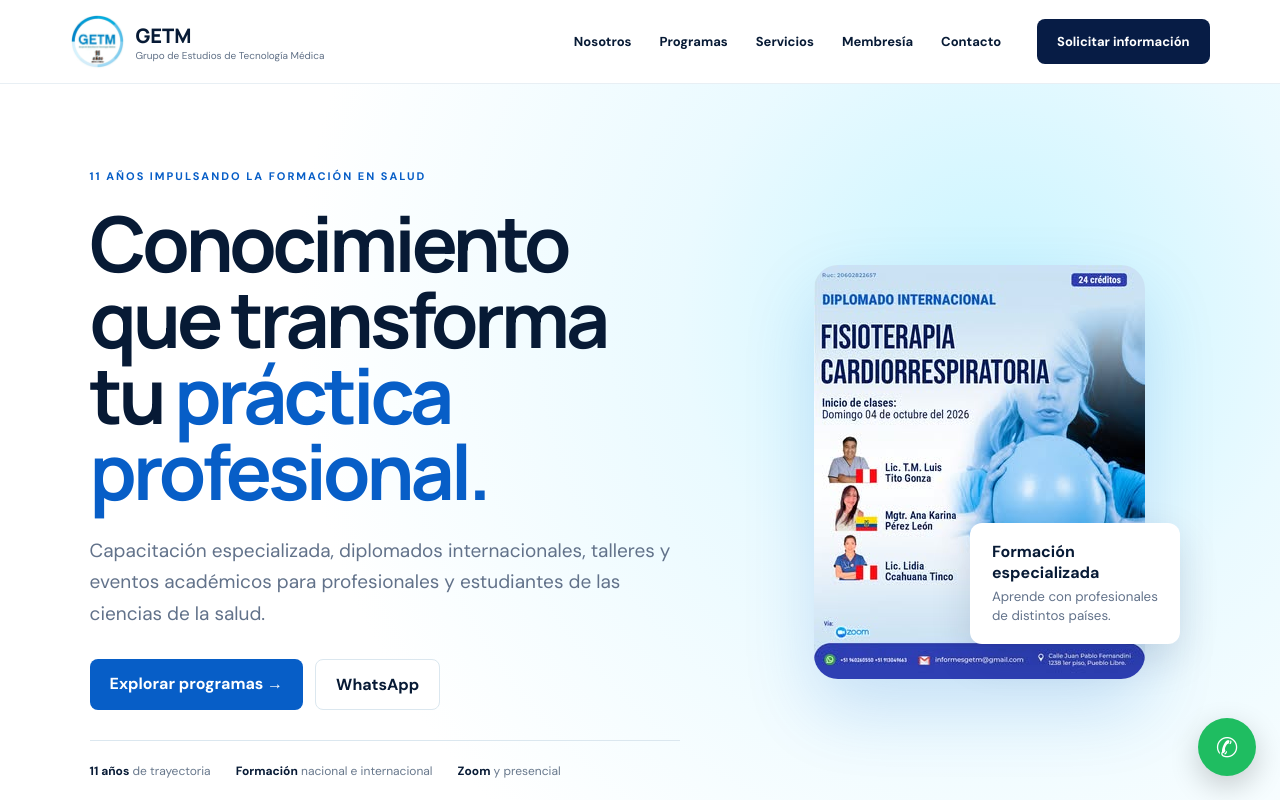
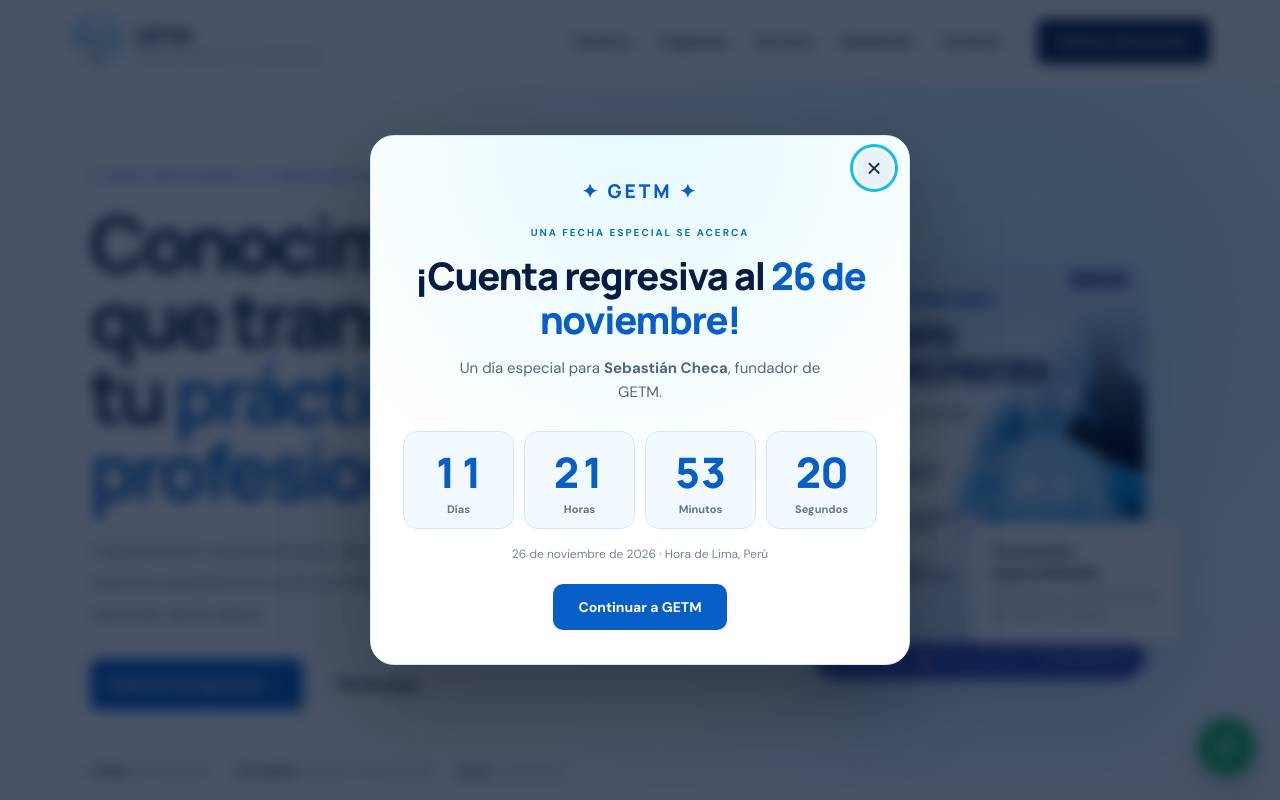
Before and after one commit to GianpierreCalderon123/getm, a plain HTML site: page index.html in a window 1280 px wide. Shown: the top 800 px of the page. Drawn offline with Linux system fonts and the light colour scheme.

Commit message:
Agregar popup de cuenta regresiva al 26 de noviembre de GETM

```diff
--- a/styles.css
+++ b/styles.css
@@ -12,3 +12,26 @@ header{height:84px;display:flex;align-items:center;padding:0 5.5%;gap:36px;posit
 .contact{padding:100px 7%;background:linear-gradient(120deg,#061a40,#083575);color:#fff;display:grid;grid-template-columns:1fr .7fr;gap:10%;align-items:center}.contact>div:first-child p{color:#b8cbe4;font-size:17px;line-height:1.6;max-width:600px}.cyan{background:var(--cyan);color:#05204b;display:inline-block;margin-top:15px}.contactdata{border-left:1px solid #44628d;padding-left:50px}.contactdata p{display:flex;flex-direction:column;margin:0;padding:18px 0;border-bottom:1px solid #294a78}.contactdata small{color:#73dff1;font-weight:700;letter-spacing:1.5px;margin-bottom:5px}.contactdata b{font-size:15px}
 footer{padding:50px 7%;display:flex;align-items:center;gap:40px;color:#64748a}.footbrand{display:flex;align-items:center;gap:10px;margin-right:auto}.footbrand img{width:50px;height:50px;border-radius:50%}.footbrand div{display:flex;flex-direction:column}.footbrand b{color:var(--ink);font-size:20px}.footbrand small{font-size:10px}.copy{font-size:12px}.wa{position:fixed;right:24px;bottom:24px;width:58px;height:58px;border-radius:50%;background:#1fbd61;color:#fff;display:grid;place-items:center;font-size:27px;box-shadow:0 10px 30px #0003;z-index:25}
 @media(max-width:900px){header{height:70px;padding:0 5%}.brand small,.topcta{display:none}.brand img{width:48px;height:48px}.hamb{display:block;border:0;background:none;font-size:25px}nav{display:none;position:absolute;top:70px;left:0;right:0;background:white;padding:24px 6%;flex-direction:column;box-shadow:0 15px 30px #0001}nav.open{display:flex}.hero{padding:70px 6%;grid-template-columns:1fr}.hero h1{font-size:48px;letter-spacing:-2.5px}.heroVisual{max-width:390px}.floatcard{right:-5px}.mini{flex-wrap:wrap}.logos{gap:22px;overflow:auto;white-space:nowrap}.about,.memb,.contact{padding:75px 6%;grid-template-columns:1fr}.programs,.services,.archive{padding:75px 6%}.heading{display:block}.programgrid,.servicegrid{grid-template-columns:1fr}.programgrid img{height:auto}.archivegrid{grid-template-columns:1fr 1fr}.archivegrid img{height:280px}.contactdata{border-left:0;border-top:1px solid #44628d;padding:20px 0 0}.checks{grid-template-columns:1fr}footer{flex-direction:column;text-align:center}.footbrand{margin:auto}.buttons{flex-direction:column;align-items:flex-start}}
+
+/* Popup de cuenta regresiva GETM */
+.getm-countdown-overlay[hidden]{display:none!important}
+.getm-countdown-open{overflow:hidden}
+.getm-countdown-overlay{position:fixed;inset:0;z-index:1000;background:rgba(3,17,42,.72);backdrop-filter:blur(7px);display:flex;align-items:center;justify-content:center;padding:20px}
+.getm-countdown-modal{position:relative;width:min(100%,540px);max-height:calc(100dvh - 40px);overflow-y:auto;padding:42px 32px 34px;border-radius:24px;background:radial-gradient(circle at 50% 0,#e6faff,#fff 65%);box-shadow:0 30px 90px #0005;text-align:center;border:1px solid #ccecf5;animation:getmPopupIn .35s ease-out}
+.getm-countdown-close{position:absolute;top:14px;right:17px;border:0;background:#e7f1f7;color:#092c55;width:36px;height:36px;border-radius:50%;font-size:26px;line-height:1;cursor:pointer}
+.getm-countdown-emblem{display:inline-block;color:#075ec7;font:800 19px Manrope,Arial,sans-serif;letter-spacing:3px;margin:0 0 22px}
+.getm-countdown-eyebrow{display:block;font-size:10px;font-weight:800;letter-spacing:2px;color:#0876b7}
+.getm-countdown-modal h2{font:800 clamp(27px,5vw,38px)/1.17 Manrope,Arial,sans-serif;letter-spacing:-1.3px;margin:14px 0 14px;color:#071c45}
+.getm-countdown-modal h2 span{color:#075ec7}
+.getm-countdown-modal>p:not(.getm-countdown-note){color:#526780;font-size:15px;line-height:1.6;margin:0 auto 27px;max-width:400px}
+.getm-countdown-grid{display:grid;grid-template-columns:repeat(4,minmax(0,1fr));gap:10px;margin:0 0 17px}
+.getm-countdown-grid>div{border:1px solid #d0e8f4;border-radius:14px;background:#f2faff;padding:15px 5px 12px;min-width:0}
+.getm-countdown-grid strong{display:block;font:800 clamp(24px,5vw,42px)/1.2 Manrope,Arial,sans-serif;color:#075ec7;font-variant-numeric:tabular-nums}
+.getm-countdown-grid span{display:block;font-size:11px;font-weight:700;color:#64748a;margin-top:5px}
+.getm-countdown-note{color:#73869a;font-size:12px;margin:0 0 22px}
+.getm-countdown-action{border:0;border-radius:10px;background:#075ec7;color:white;padding:14px 25px;font:700 14px 'DM Sans',Arial,sans-serif;cursor:pointer;min-height:46px}
+.getm-countdown-action:hover{background:#064b9e}
+.getm-countdown-close:focus-visible,.getm-countdown-action:focus-visible{outline:3px solid #16bfe5;outline-offset:3px}
+@keyframes getmPopupIn{from{opacity:0;transform:translateY(15px) scale(.97)}to{opacity:1;transform:translateY(0) scale(1)}}
+@media(max-width:480px){.getm-countdown-modal{padding:39px 17px 26px;border-radius:18px}.getm-countdown-grid{gap:6px}.getm-countdown-grid>div{padding:12px 2px}.getm-countdown-grid span{font-size:10px}}
+@media(prefers-reduced-motion:reduce){.getm-countdown-modal{animation:none}}
```
